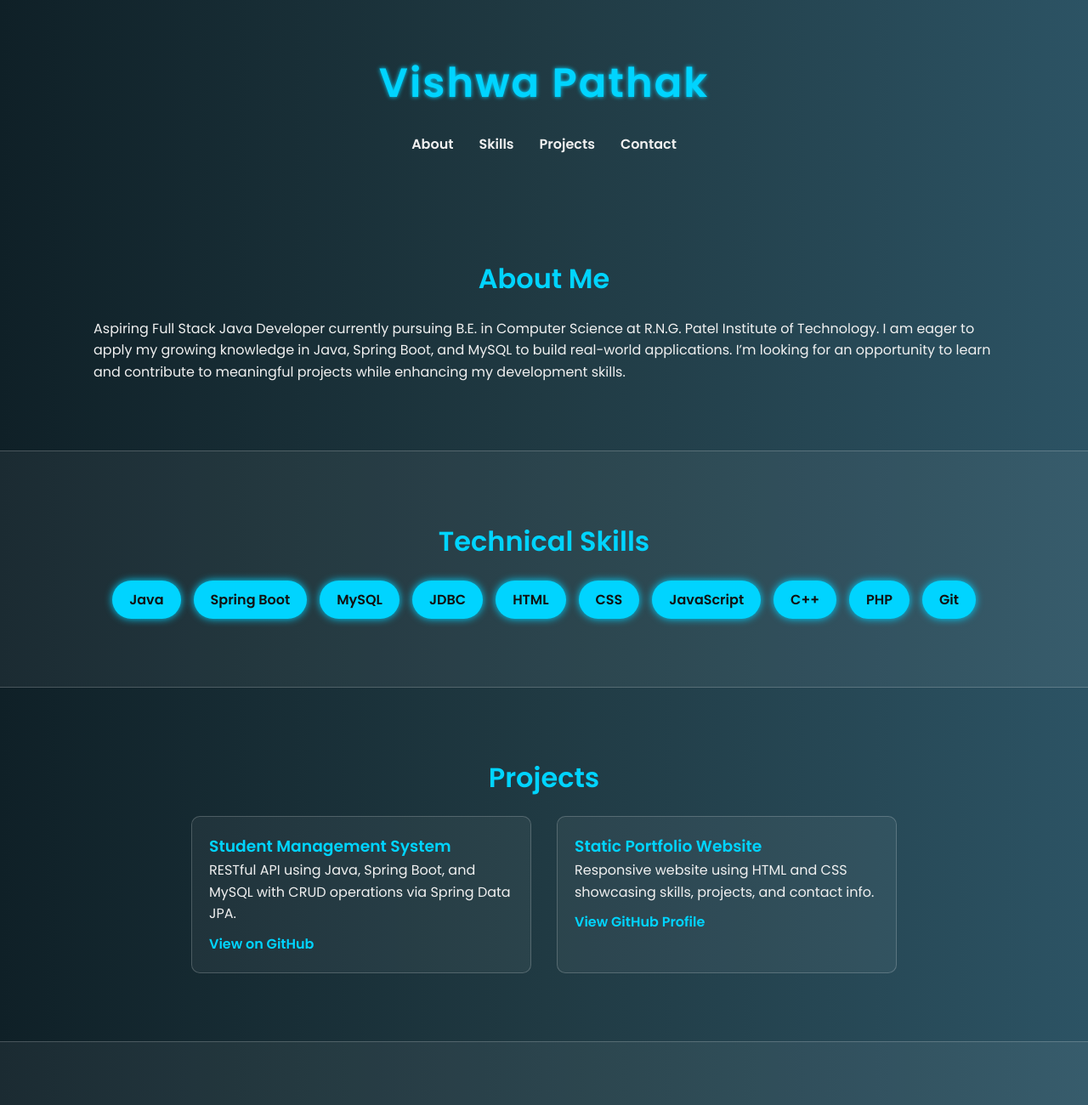
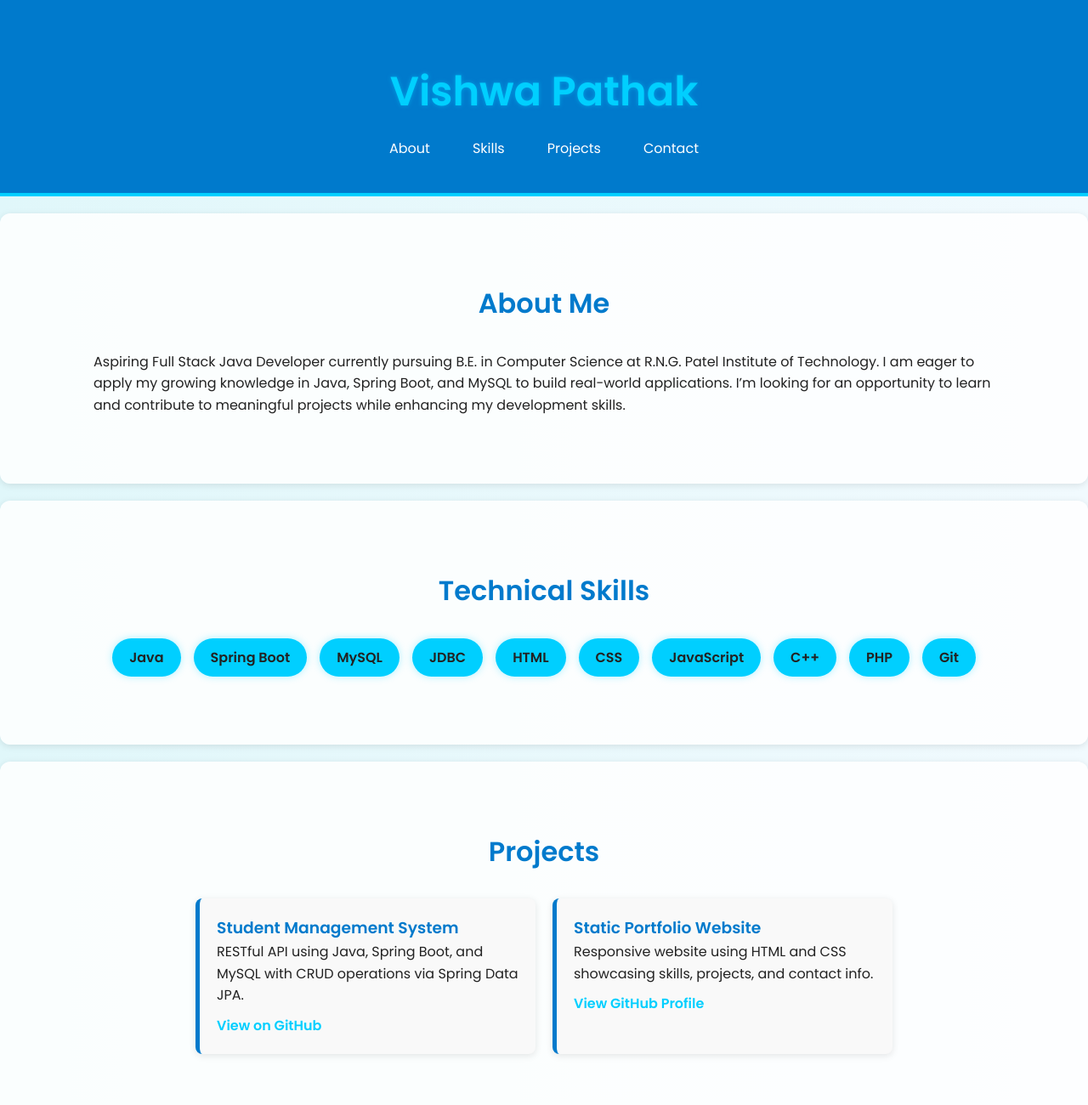
Before and after one commit to Vishwa270204/portfolio, a plain HTML site: page index.html in a window 1280 px wide. Shown: the top 1300 px of the page at 85% size. Drawn offline with Linux system fonts and the light colour scheme.

Commit message:
style.css

```diff
--- a/style.css
+++ b/style.css
@@ -1,15 +1,19 @@
-/* Google Font */
+/* Font import */
 @import url('https://fonts.googleapis.com/css2?family=Poppins:wght@300;400;600&display=swap');
 
+/* Root variables */
 :root {
-  --main-bg: linear-gradient(to right, #0f2027, #203a43, #2c5364);
-  --accent: #00d4ff;
-  --text-light: #f0f0f0;
-  --text-dark: #111;
-  --card-bg: rgba(255, 255, 255, 0.05);
-  --border: rgba(255, 255, 255, 0.2);
+  --bg-gradient: linear-gradient(to right, #e0f7fa, #f1fafe);
+  --primary-color: #007acc;
+  --highlight-color: #00cfff;
+  --text-dark: #222;
+  --text-light: #fff;
+  --section-bg: #ffffffd9;
+  --card-bg: #f9f9f9;
+  --shadow: 0 2px 8px rgba(0, 0, 0, 0.1);
 }
 
+/* Reset & base styles */
 * {
   margin: 0;
   padding: 0;
@@ -18,10 +22,9 @@
 
 body {
   font-family: 'Poppins', sans-serif;
-  background: var(--main-bg);
-  color: var(--text-light);
+  background: var(--bg-gradient);
+  color: var(--text-dark);
   line-height: 1.6;
-  transition: background 0.3s;
 }
 
 .container {
@@ -31,23 +34,26 @@ body {
 }
 
 header {
-  padding: 40px 0 20px;
   text-align: center;
+  padding: 50px 20px 20px;
+  background: var(--primary-color);
+  color: var(--text-light);
+  border-bottom: 4px solid var(--highlight-color);
 }
 
 header h1 {
   font-size: 3rem;
-  color: var(--accent);
-  letter-spacing: 2px;
-  text-shadow: 0 0 5px var(--accent);
+  font-weight: 600;
+  color: var(--highlight-color);
+  text-shadow: 0 0 5px rgba(0, 207, 255, 0.5);
 }
 
 nav ul {
-  margin-top: 20px;
   display: flex;
   justify-content: center;
   flex-wrap: wrap;
   list-style: none;
+  margin-top: 15px;
 }
 
 nav ul li {
@@ -55,137 +61,119 @@ nav ul li {
 }
 
 nav ul li a {
+  text-decoration: none;
   color: var(--text-light);
-  font-weight: 600;
-  text-decoration: none;
-  transition: color 0.3s;
-  position: relative;
+  font-weight: 500;
+  padding: 5px 10px;
+  border-radius: 5px;
+  transition: background 0.3s;
 }
 
-nav ul li a::after {
-  content: "";
-  display: block;
-  width: 0;
-  height: 2px;
-  background: var(--accent);
-  transition: width 0.3s;
-  position: absolute;
-  bottom: -4px;
-  left: 0;
-}
-
-nav ul li a:hover::after {
-  width: 100%;
+nav ul li a:hover {
+  background: var(--highlight-color);
+  color: var(--text-dark);
 }
 
 .section {
-  padding: 60px 0;
-}
-
-.alt-bg {
-  background: rgba(255, 255, 255, 0.05);
-  border-top: 1px solid var(--border);
-  border-bottom: 1px solid var(--border);
+  padding: 60px 20px;
+  background: var(--section-bg);
+  margin: 20px 0;
+  border-radius: 12px;
+  box-shadow: var(--shadow);
 }
 
 h2 {
+  text-align: center;
   font-size: 2rem;
-  color: var(--accent);
-  margin-bottom: 20px;
-  text-align: center;
+  color: var(--primary-color);
+  margin-bottom: 30px;
 }
 
 .skills {
   display: flex;
   flex-wrap: wrap;
+  gap: 15px;
   justify-content: center;
-  gap: 15px;
 }
 
 .skills li {
   list-style: none;
-  background: var(--accent);
-  color: #111;
+  background: var(--highlight-color);
+  color: var(--text-dark);
   padding: 10px 20px;
   border-radius: 25px;
-  font-weight: bold;
-  box-shadow: 0 0 10px var(--accent);
-  transition: transform 0.3s;
+  font-weight: 600;
+  box-shadow: 0 0 10px rgba(0, 207, 255, 0.3);
+  transition: transform 0.2s;
 }
 
 .skills li:hover {
-  transform: scale(1.1);
+  transform: scale(1.05);
 }
 
 .projects {
   display: flex;
   flex-wrap: wrap;
-  gap: 30px;
+  gap: 20px;
   justify-content: center;
 }
 
 .project-card {
   background: var(--card-bg);
-  border: 1px solid var(--border);
-  border-radius: 10px;
   padding: 20px;
-  min-width: 280px;
+  border-left: 5px solid var(--primary-color);
+  border-radius: 8px;
+  box-shadow: var(--shadow);
   max-width: 400px;
-  transition: transform 0.3s, box-shadow 0.3s;
+  transition: transform 0.3s;
+}
+
+.project-card:hover {
+  transform: translateY(-5px);
 }
 
 .project-card h3 {
-  color: var(--accent);
+  color: var(--primary-color);
 }
 
 .project-card a {
-  color: var(--accent);
-  font-weight: bold;
+  color: var(--highlight-color);
+  font-weight: 600;
   text-decoration: none;
   display: inline-block;
   margin-top: 10px;
 }
 
-.project-card:hover {
-  transform: scale(1.05);
-  box-shadow: 0 0 15px var(--accent);
-}
-
 footer {
   text-align: center;
   padding: 20px;
-  background: rgba(255, 255, 255, 0.05);
+  background: var(--primary-color);
+  color: var(--text-light);
+  font-size: 0.9rem;
   margin-top: 40px;
-  border-top: 1px solid var(--border);
 }
 
-/* Dark Mode Toggle Button (Optional) */
-#darkToggle {
-  position: fixed;
-  top: 15px;
-  right: 15px;
-  background: var(--accent);
-  color: #111;
-  border: none;
-  padding: 10px 15px;
-  border-radius: 25px;
+/* Highlight GitHub, Email, and Phone */
+.contact-info a, .contact-info p strong {
+  color: var(--highlight-color);
   font-weight: bold;
-  cursor: pointer;
-  z-index: 100;
-  box-shadow: 0 0 10px var(--accent);
+  text-decoration: none;
 }
 
+/* Responsive Design */
 @media (max-width: 768px) {
   nav ul {
     flex-direction: column;
+    align-items: center;
+  }
+
+  .skills {
+    flex-direction: column;
+    align-items: center;
   }
 
   .projects {
     flex-direction: column;
     align-items: center;
   }
-
-  .skills {
-    flex-direction: column;
-  }
 }
```
